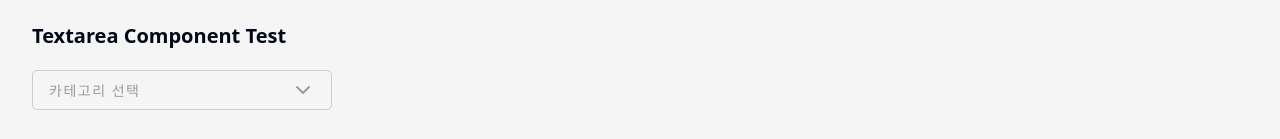
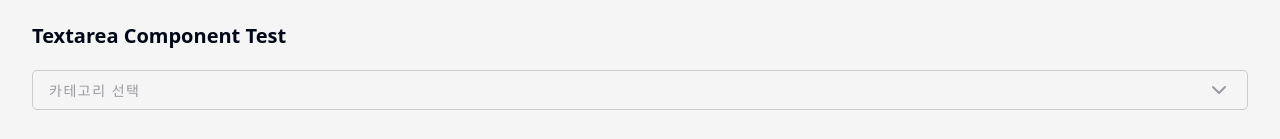
Before and after one commit to Hajin-Bang/Project_BookMark, a React (Vite) app: page /test in a window 1280 px wide. Shown: the part 2896-3035 px from the top of the page. Built offline with nearby package versions, Linux system fonts and the light colour scheme.

Commit message:
[DesignSystem]-Select 컴포넌트 Wrapper 스타일 수정

```diff
--- a/src/design-system/select/components/Select.tsx
+++ b/src/design-system/select/components/Select.tsx
@@ -9,6 +9,7 @@ import {
 import { SelectTrigger } from "./SelectTrigger";
 import { SelectContent } from "./SelectContent";
 import { SelectOption } from "./SelectOption";
+import { StyledSelectWrapper } from "../styles";
 
 const Select: React.FC<SelectProps> & {
   Trigger: React.FC<SelectTriggerProps>;
@@ -17,7 +18,9 @@ const Select: React.FC<SelectProps> & {
 } = ({ children, className, value, onValueChange }) => {
   return (
     <SelectProvider value={value} onValueChange={onValueChange}>
-      <div className={className}>{children}</div>
+      <StyledSelectWrapper className={className}>
+        {children}
+      </StyledSelectWrapper>
     </SelectProvider>
   );
 };
--- a/src/design-system/select/styles.ts
+++ b/src/design-system/select/styles.ts
@@ -1,5 +1,10 @@
 import styled from "styled-components";
 import Button from "../button/Button";
+
+export const StyledSelectWrapper = styled.div`
+  position: relative;
+  width: 100%; /* Select 컴포넌트의 기본 너비 설정 */
+`;
 
 export const StyledTrigger = styled(Button)`
   width: 100%;
```
